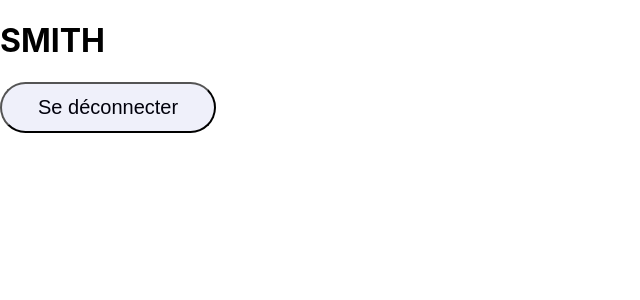
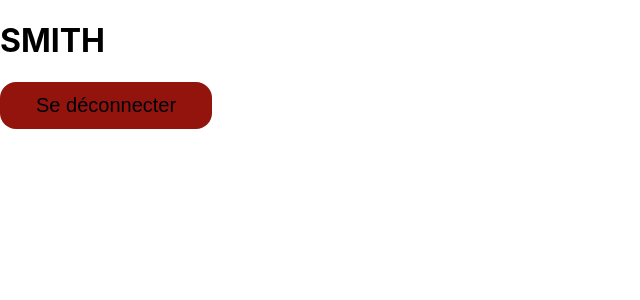
Before and after one commit to valentinEutrope/Smith, a React (Create React App) app: page / in a window 1280 px wide. Shown: the top 300 px of the page, without its empty margins (0-640 px from the left). Built offline with nearby package versions, Linux system fonts and the light colour scheme.

Commit message:
feat(src): implement a exemple styled button

```diff
--- a/src/Pages/Home/Home.js
+++ b/src/Pages/Home/Home.js
@@ -1,14 +1,14 @@
 import React from "react";
 import { Link } from "react-router-dom";
 
-import { ButtonRounded } from "../../components/base/Buttons";
+import { ButtonDanger } from "../../components/base/Buttons";
 
 const Home = () => {
   return (
     <div className="App">
       <h1>SMITH</h1>
       <Link to="/login">
-        <ButtonRounded>Se déconnecter</ButtonRounded>
+        <ButtonDanger radius="1rem">Se déconnecter</ButtonDanger>
       </Link>
     </div>
   );
--- a/src/components/base/Buttons.js
+++ b/src/components/base/Buttons.js
@@ -7,6 +7,8 @@ export const Button = styled.button`
   font-size: 1.25rem;
   cursor: pointer;
 
+  border: 0;
+
   background-color: ${th("colors.white")};
   color: ${th("colors.black")};
 `;
@@ -14,3 +16,23 @@ export const Button = styled.button`
 export const ButtonRounded = styled(Button)`
   border-radius: 6rem;
 `;
+
+export const ButtonSuccess = styled(Button)`
+  background-color: ${th("colors.success")};
+  border-radius: ${(props) => props.radius || "0"};
+  transition: background-color 300ms;
+
+  &:hover {
+    background-color: ${th("colors.success.700")};
+  }
+`;
+
+export const ButtonDanger = styled(Button)`
+  background-color: ${th("colors.danger")};
+  border-radius: ${(props) => props.radius || "0"};
+  transition: background-color 300ms;
+
+  &:hover {
+    background-color: ${th("colors.danger.700")};
+  }
+`;
```
